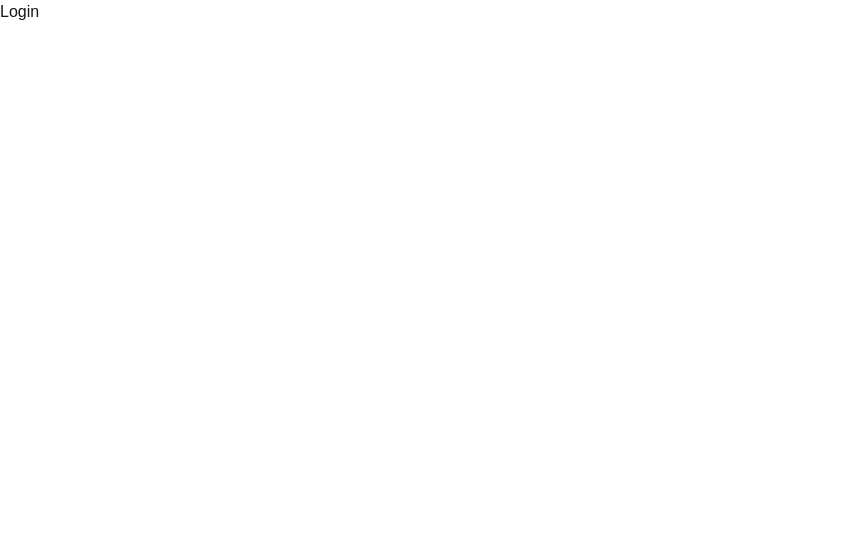
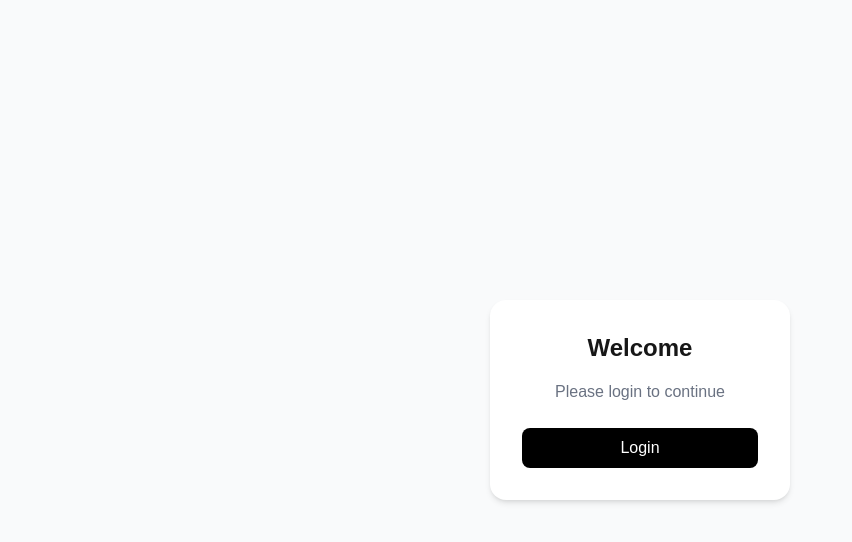
Before and after one commit to omprakash-patel/tentwenty-timesheet-app, a Next.js app: page / in a window 1280 px wide. Shown: the top 542 px of the page, without its empty margins (0-852 px from the left). Built offline with nearby package versions, Linux system fonts and the light colour scheme.

Commit message:
deployment1

```diff
--- a/src/app/page.tsx
+++ b/src/app/page.tsx
@@ -1,11 +1,21 @@
-// import Image from "next/image";
-
 import Link from "next/link";
 
 export default function Home() {
   return (
-    <>
-    <Link href="/login">Login</Link>
-    </>
+    <div className="min-h-screen flex items-center justify-center bg-gray-50">
+      <div className="bg-white shadow-md rounded-2xl p-8 text-center w-[300px]">
+        <h1 className="text-2xl font-semibold mb-4">Welcome</h1>
+        <p className="text-gray-500 mb-6">
+          Please login to continue
+        </p>
+
+        <Link
+          href="/login"
+          className="inline-block w-full bg-black text-white py-2 rounded-lg hover:bg-gray-800 transition"
+        >
+          Login
+        </Link>
+      </div>
+    </div>
   );
 }
```
